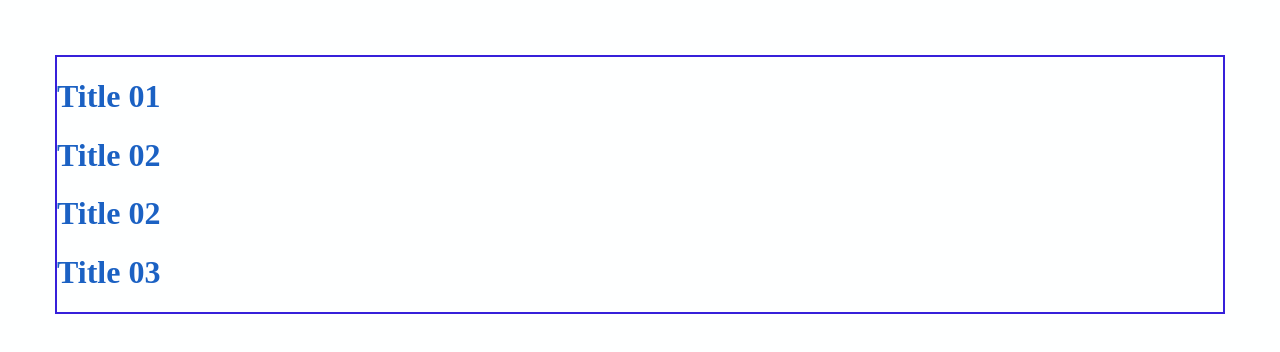
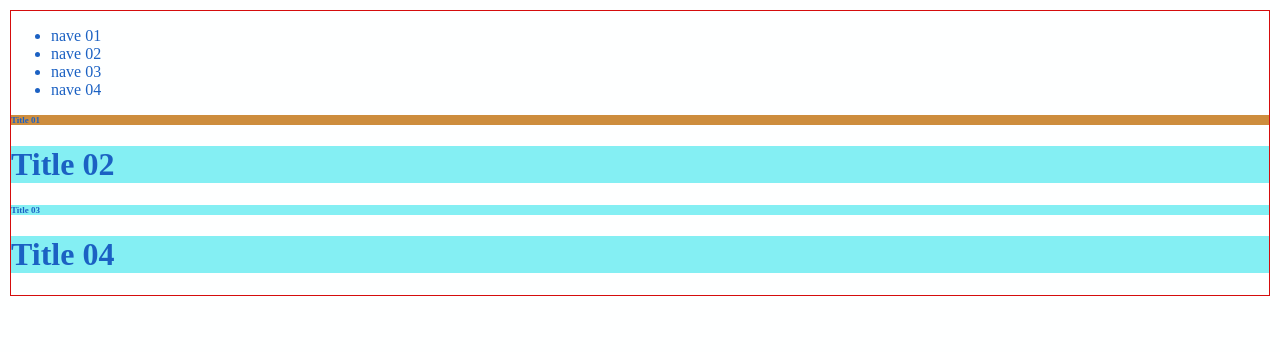
Before and after one commit to malikaeEl/learn-css, a plain HTML site: page index.html in a window 1280 px wide. Drawn offline with Linux system fonts and the light colour scheme.

Commit message:
create html nav with missing style

```diff
--- a/dahmad.css
+++ /dev/null
@@ -1,6 +0,0 @@
-body {
-    margin: 10px;
-    border: solid 1px rgb(213, 13, 13) ;
-    color: rgb(27, 97, 195);
-    background: #feffff;
-}
--- a/index.html
+++ b/index.html
@@ -1,29 +1,37 @@
 <!DOCTYPE html>
 <html lang="en">
+
 <head>
     <meta charset="UTF-8">
     <meta name="viewport" content="width=device-width, initial-scale=1.0">
     <title>Document</title>
-    <style>
-        body{
-            margin: 100px;
-            border: goldenrod 2px solid;
-            color: chartreuse;
-        }
-    </style>
-    <link rel="stylesheet" href="dahmad.css">
+    <link rel="stylesheet" href="style.css">
 </head>
-<body style="margin:55px;  border: rgb(54, 32, 218) 2px solid;">
-    <div>
+
+<body>
+
+    <!-- @TODO:arrange these li[nave 01 | 04] on the same line  using display inline / block-->
+    <div class="nav">
+        <ul>
+            <li>nave 01</li>
+            <li>nave 02</li>
+            <li>nave 03</li>
+            <li>nave 04</li>
+        </ul>
+    </div>
+    <div class="main">
         <div>
-            <h1>Title 01</h1>
+            <div>
+                <h1 class="smalTitle bigTitle">Title 01</h1>
+            </div>
         </div>
-    </div>
-    <h1>Title 02</h1>
-    <h1>Title 02</h1>
-    <div>
-        <h1>Title 03</h1>
+        <h1>Title 02</h1>
+        <h1 class="smalTitle">Title 03</h1>
+        <div>
+            <h1>Title 04</h1>
+        </div>
     </div>
 
 </body>
+
 </html>
--- /dev/null
+++ b/style.css
@@ -0,0 +1,22 @@
+body {
+    margin: 10px;
+    border: solid 1px rgb(213, 13, 13) ;
+    color: rgb(27, 97, 195);
+    background: #feffff;
+}
+h1{
+    background-color: rgb(132, 239, 243);
+}
+
+#bigTitle{
+    background-color: rgb(248, 200, 42);
+}
+
+.bigTitle{
+    background-color: rgb(205, 141, 61);
+}
+
+
+.smalTitle{
+    font-size: xx-small;
+}
```
